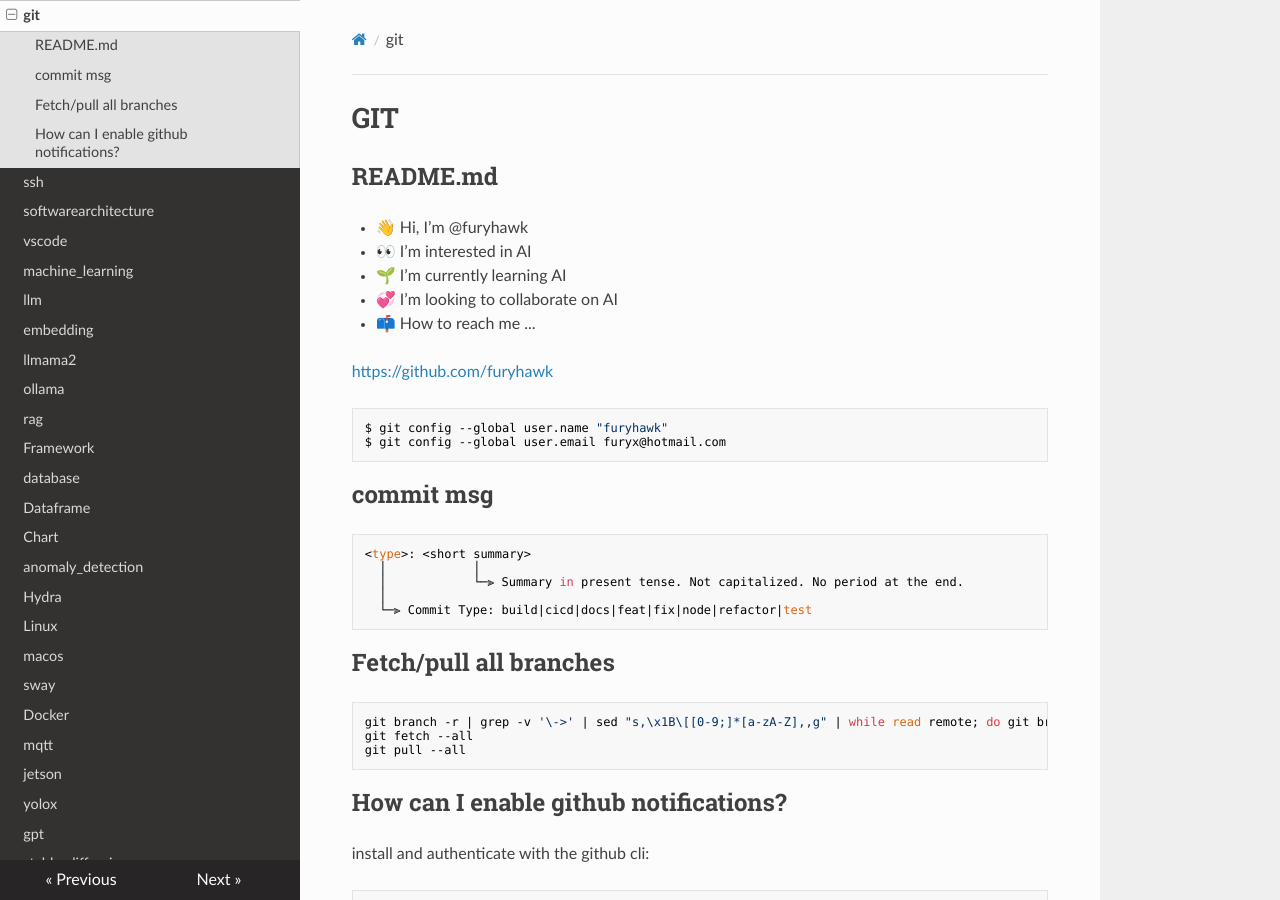
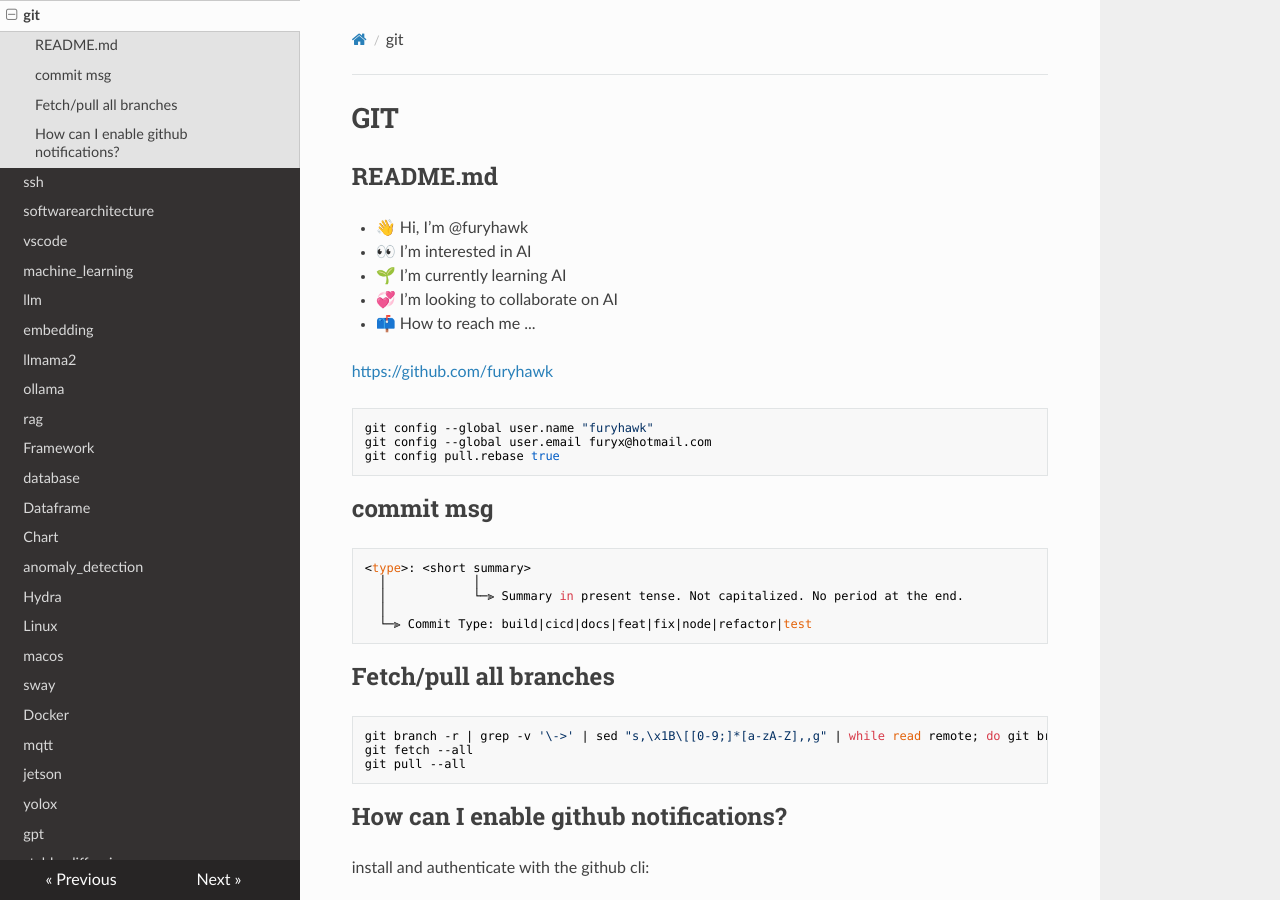
Before and after one commit to furyhawk/124c41, an MkDocs documentation site: the page built from docs/git.md, in a window 1280 px wide and 900 px high. Built offline with MkDocs 1.6.1, drawn with Linux system fonts in a browser that asks for light colours; nearby versions of some CDN libraries.

Commit message:
Update git configuration and enable pull rebase

````diff
--- a/docs/git.md
+++ b/docs/git.md
@@ -10,8 +10,9 @@
 [https://github.com/furyhawk](https://github.com/furyhawk)
 
 ```sh
-$ git config --global user.name "furyhawk"
-$ git config --global user.email furyx@hotmail.com
+git config --global user.name "furyhawk"
+git config --global user.email furyx@hotmail.com
+git config pull.rebase true
 ```
 
 ## commit msg
````
